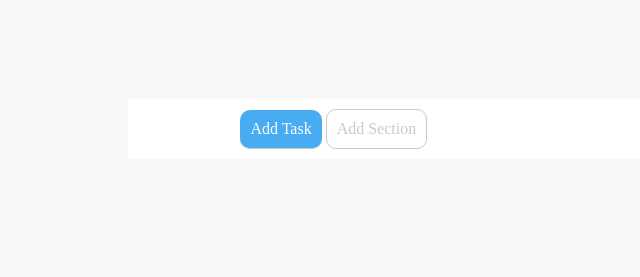
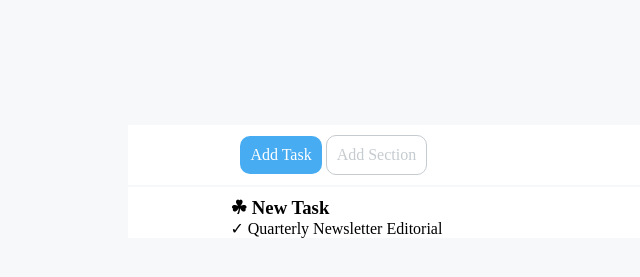
Before and after one commit to VincenzoFerraro0/html-css-toboolist, a plain HTML site: page index.html in a window 1280 px wide. Shown: the part 83-360 px from the top of the page, without its empty margins (0-640 px from the left). Drawn offline with Linux system fonts and the light colour scheme.

Commit message:
add: first task

```diff
--- a/css/style.css
+++ b/css/style.css
@@ -28,13 +28,13 @@ body {
 .container-80 {
     background-color: #FFFFFF;
     width: 80%;
-    margin: 0 auto;
+    margin: 10% auto;
 }
 
 section {
     background-color: #FFFFFF;
     width: 80%;
-    margin: 10% auto;
+    margin: 0 auto;
     padding: 10px;
 
 }
@@ -42,7 +42,6 @@ section div {
     display: inline-block;
     padding: 10px;
     border-radius: 10px;
-    border-bottom: 1px solid #C5CBCF;
 }
 
 .box-task {
@@ -54,3 +53,12 @@ section div {
     border: 1px solid #C5CBCF;
     color: #C5CBCF;
 }
+hr {
+   border: 1px solid  #F7F8F9;
+
+}
+
+.test {
+    width: 80%;
+    margin: 10px auto;
+}
--- a/index.html
+++ b/index.html
@@ -28,6 +28,16 @@
                 Add Section
             </div>
         </section>
+        <hr>
+
+        <div class="test">
+            <h3>&#9752; New Task</h3>
+            <p>
+                <span>&check;</span>
+                Quarterly Newsletter
+                <span>Editorial</span>
+            </p>
+        </div>
 
     </main>
 
```
